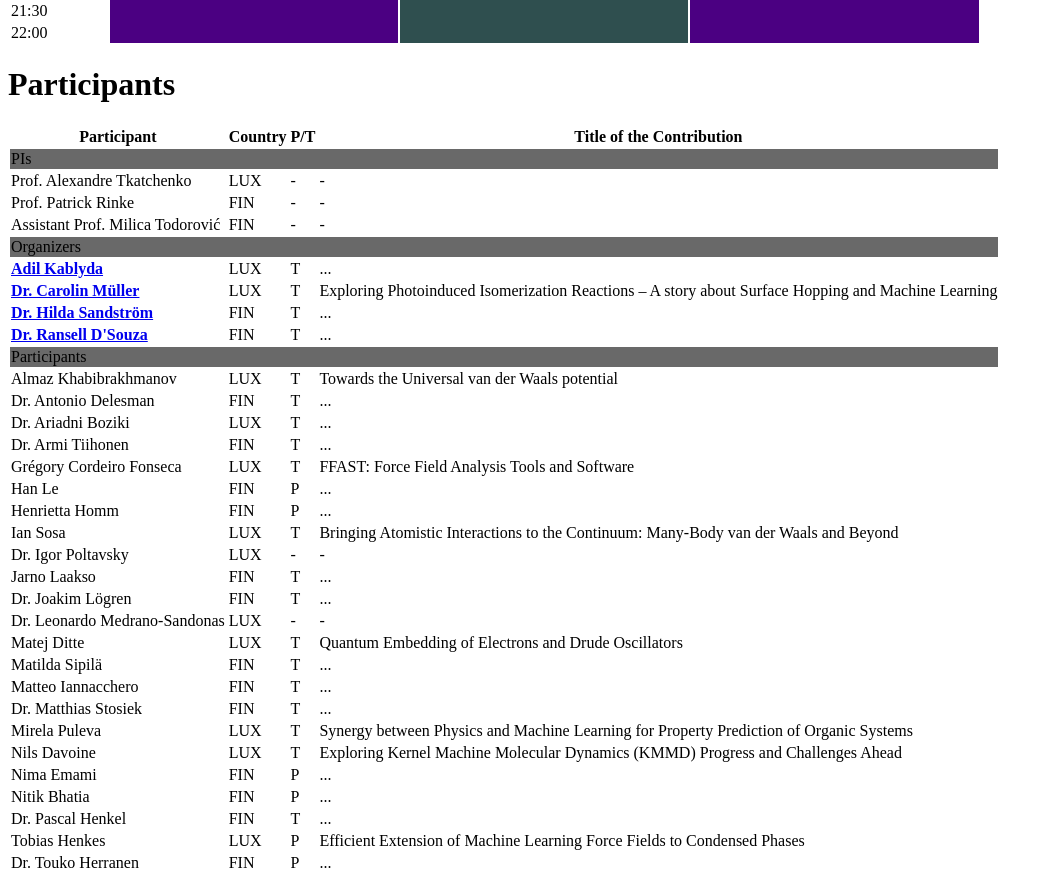
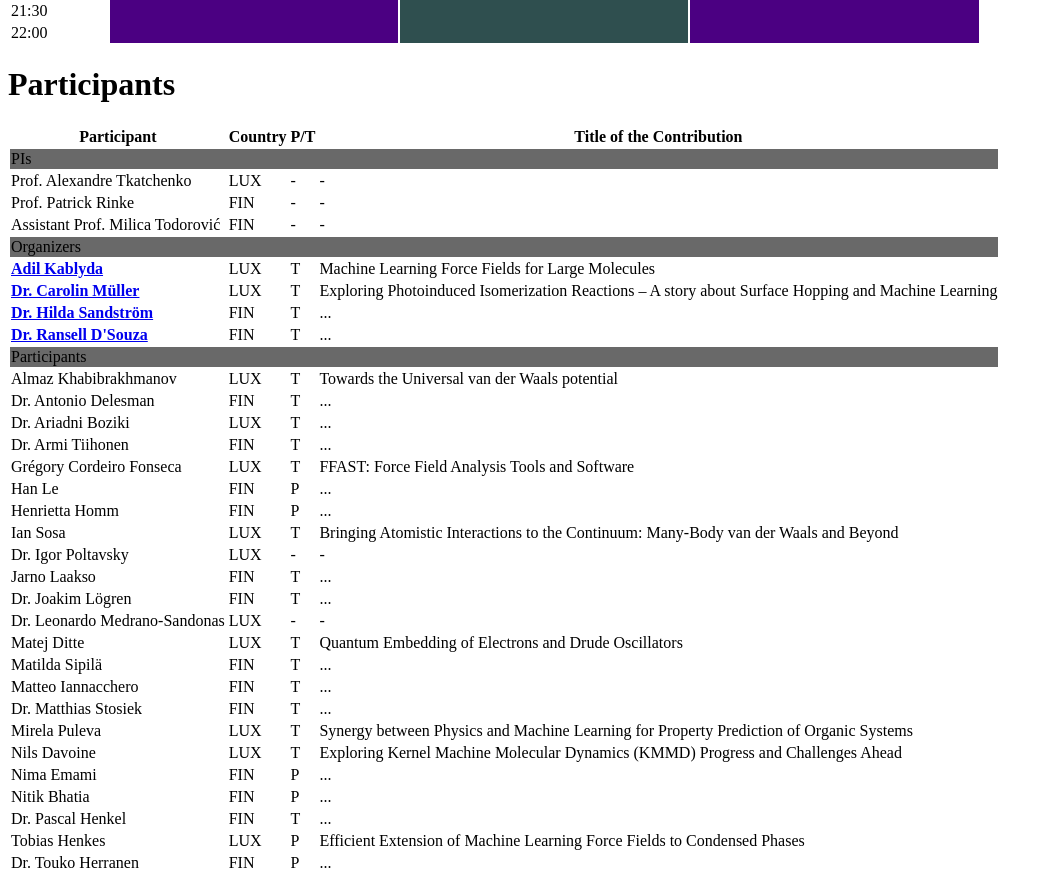
Before and after one commit to ESTML/ESTML.github.io, a Jekyll site: the page built from schedule.html, in a window 1280 px wide and 900 px high, scrolled down 907 px, cut to the strip 0-871 px from the top of the window. Shown: the whole strip, without its empty margins (0-1053 px from the left). Built offline with Jekyll 4.4.1, drawn with Linux system fonts in a browser that asks for light colours; nearby versions of some CDN libraries.

Commit message:
Update schedule.html

```diff
--- a/schedule.html
+++ b/schedule.html
@@ -177,7 +177,7 @@ title: Schedule and Participants
   <td> <b><a href='https://estml.github.io/contact/'>Adil Kablyda</a></b> </td>
   <td> LUX </td>
   <td> T </td>
-  <td> ... </td>
+  <td> Machine Learning Force Fields for Large Molecules </td>
 </tr>
 <tr>
   <td> <b><a href='https://estml.github.io/contact/'>Dr. Carolin Müller</a></b> </td>
```
